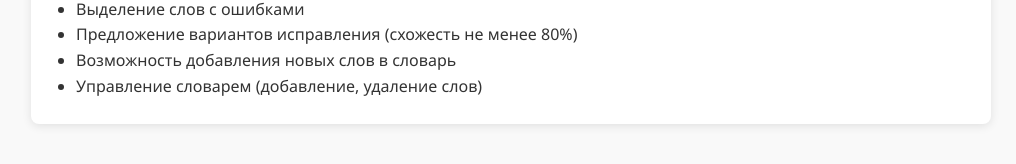
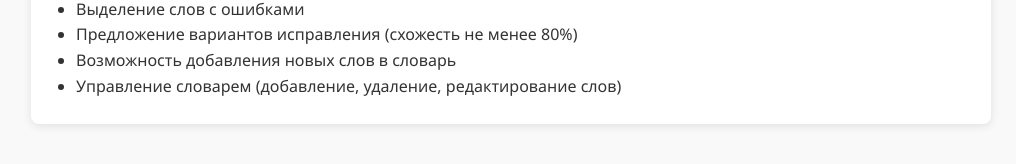
Before and after one commit to Unlucked01/perl, a plain HTML site: page spellcheck/public_html/index.html in a window 1280 px wide. Shown: the part 455-619 px from the top of the page, without its empty margins (129-1145 px from the left). Drawn offline with Linux system fonts and the light colour scheme.

```diff
--- a/spellcheck/public_html/index.html
+++ b/spellcheck/public_html/index.html
@@ -32,7 +32,7 @@
                 <li>Выделение слов с ошибками</li>
                 <li>Предложение вариантов исправления (схожесть не менее 80%)</li>
                 <li>Возможность добавления новых слов в словарь</li>
-                <li>Управление словарем (добавление, удаление слов)</li>
+                <li>Управление словарем (добавление, удаление, редактирование слов)</li>
             </ul>
         </div>
     </div>
```
Also changed, not shown: 2 other files.
